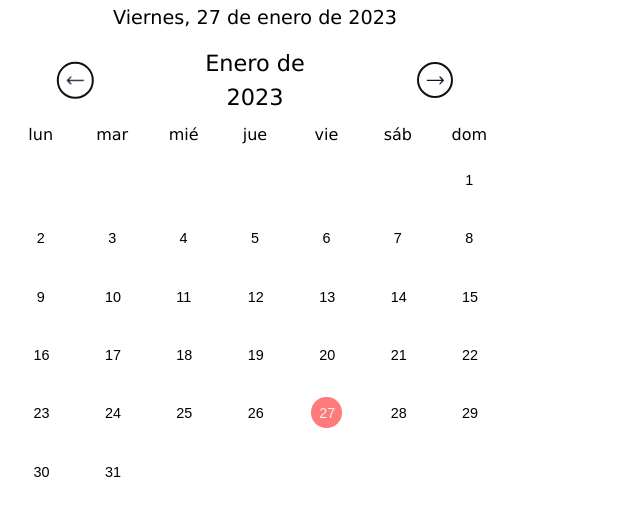
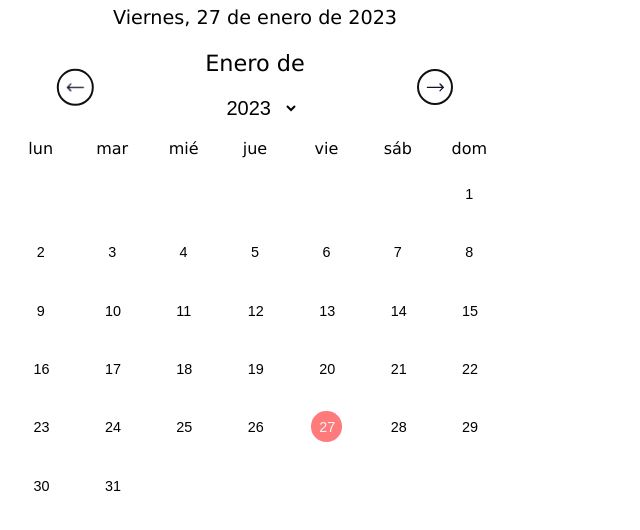
Before and after one commit to sayroback/handling-dates, a React (Vite) app: page / in a window 1280 px wide. Shown: the top 530 px of the page, without its empty margins (0-640 px from the left). Built offline with nearby package versions, Linux system fonts and the light colour scheme.

Commit message:
Reset del calendario al dar click en la fecha en el header

```diff
--- a/src/App.jsx
+++ b/src/App.jsx
@@ -1,11 +1,17 @@
-import React from "react";
+import React, { useState } from "react";
 import { CalendarDesktop } from "./components/Calendar";
 import dias_inhabiles from "./assets/FakeData.json";
 
 function App() {
+  const [yearCalendarDesktop, setYearCalendarDesktop] = useState();
   return (
     <div className="App">
-      <CalendarDesktop locale="es" listEvents={dias_inhabiles} />
+      <CalendarDesktop
+        locale="es"
+        listEvents={dias_inhabiles}
+        Year={yearCalendarDesktop}
+        setYearCalendarDesktop={setYearCalendarDesktop}
+      />
     </div>
   );
 }
--- a/src/components/Calendar/components/Month.jsx
+++ b/src/components/Calendar/components/Month.jsx
@@ -1,10 +1,40 @@
 import React from "react";
+import { useCalendarEvent } from "../hooks/useCalendarEvent";
 
-export const Month = ({ monthName, year, ClassName }) => {
+export const Month = ({
+  monthName,
+  year,
+  ClassName,
+  setYearCalendarDesktop,
+}) => {
+  const { yearToday } = useCalendarEvent();
+  const onChangeYear = (event) => {
+    setYearCalendarDesktop(event.target.value);
+  };
+
+  let yearsForSelect = [...Array(7).keys()];
+  let listYears = yearsForSelect.map((el, i) => {
+    let newYear = yearToday - 2 + i;
+    return newYear;
+  });
+
   return (
     <div className={ClassName}>
       <p>{`${monthName} de`}</p>
-      <p>{`${year}`}</p>
+      {/* <p>{`${year}`}</p> */}
+      <div className="calendar__month--year">
+        <select
+          defaultValue={year}
+          value={year}
+          onChange={(e) => onChangeYear(e)}
+        >
+          {listYears.map((el) => (
+            <option key={el} style={{ background: "#ffffff" }} value={el}>
+              {el}
+            </option>
+          ))}
+        </select>
+      </div>
     </div>
   );
 };
--- a/src/components/Calendar/hooks/useCalendarData.jsx
+++ b/src/components/Calendar/hooks/useCalendarData.jsx
@@ -34,7 +34,6 @@ export const useCalendarData = (locale = "es", year) => {
 
     let starts = new Date(year, monthKey, 1).getDay();
     let startsOn = starts === 0 ? 7 : starts;
-    console.log(startsOn);
     return {
       monthName,
       daysOfMonth,
--- a/src/components/Calendar/hooks/useCalendarEvent.jsx
+++ b/src/components/Calendar/hooks/useCalendarEvent.jsx
@@ -12,5 +12,5 @@ export const useCalendarEvent = (locale = "es") => {
   let numDay = today.getDate();
   const initialScroll = monthToday;
 
-  return { monthTodayNameString, numDay, monthToday, initialScroll };
+  return { monthTodayNameString, numDay, monthToday, initialScroll, yearToday };
 };
--- a/src/components/Calendar/index.jsx
+++ b/src/components/Calendar/index.jsx
@@ -10,20 +10,27 @@ import { useCalendarEvent } from "./hooks/useCalendarEvent";
 
 // Las dimensiones mínimas del componente son 470x470 px
 // Las dimensiones máximas del componente son 720x600 px
-export const CalendarDesktop = ({ locale = "es", Year, listEvents }) => {
+export const CalendarDesktop = ({
+  locale = "es",
+  Year,
+  listEvents,
+  setYearCalendarDesktop,
+}) => {
   const { calendar, weekDaysNames, fullDate, year, today, findIndexMonth } =
     useCalendarData(locale, Year);
-  const { monthTodayNameString, numDay, initialScroll } =
+  const { monthTodayNameString, numDay, initialScroll, yearToday } =
     useCalendarEvent(locale);
+  const [carrouselScroll, setCarrouselScroll] = useState(initialScroll);
 
-  const [carrouselScroll, setCarrouselScroll] = useState(initialScroll);
+  const onClickDateToday = () => {
+    setYearCalendarDesktop(yearToday);
+    setCarrouselScroll(initialScroll);
+  };
 
   return (
     <div className="date-picker">
       <div className="date-picker--header">
-        <span onClick={() => setCarrouselScroll(initialScroll)}>
-          {fullDate}
-        </span>
+        <span onClick={() => onClickDateToday()}>{fullDate}</span>
       </div>
       <section className="calendar">
         <div className="calendar--container">
@@ -35,6 +42,7 @@ export const CalendarDesktop = ({ locale = "es", Year, listEvents }) => {
                   ClassName="calendar__month--name"
                   monthName={calendar[carrouselScroll].monthName}
                   year={year}
+                  setYearCalendarDesktop={setYearCalendarDesktop}
                 />
               </Buttons>
             </div>
@@ -50,7 +58,7 @@ export const CalendarDesktop = ({ locale = "es", Year, listEvents }) => {
                 monthName={calendar[carrouselScroll].monthName}
                 today={numDay}
                 monthToday={monthTodayNameString}
-                year={year}
+                year={Year}
               />
             </div>
           </div>
--- a/src/components/Calendar/style.css
+++ b/src/components/Calendar/style.css
@@ -76,6 +76,24 @@ body {
 .calendar__month--name p {
   margin: 8px;
   min-width: 160px;
+}
+
+.calendar__month--name p {
+  margin: 8px;
+  min-width: 160px;
+}
+
+.calendar__month--year select {
+  padding: 12px;
+  border: none;
+  font-size: 20px;
+  -webkit-appearance: button;
+  appearance: button;
+  outline: none;
+  background-color: white;
+}
+.calendar__month--year select option {
+  font-size: 16px;
 }
 
 .calendar__buttons button {
```
